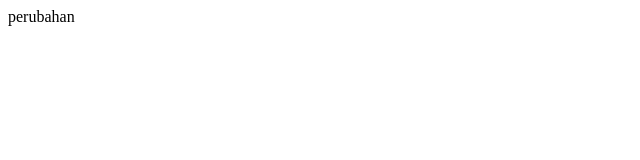
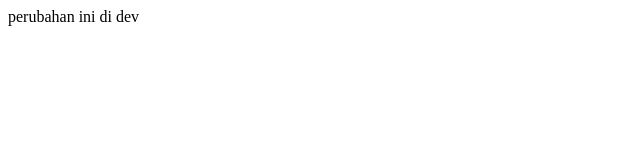
Before and after one commit to JuliusAdi144/contoh1, a plain HTML site: page index.html in a window 1280 px wide. Shown: the full height of the page, 0-640 px from the left. Drawn offline with Linux system fonts and the light colour scheme.

Commit message:
ini di dev

```diff
--- a/index.html
+++ b/index.html
@@ -7,6 +7,6 @@
     <title>Document</title>
 </head>
 <body>
-    perubahan
+    perubahan ini di dev
 </body>
 </html>
```
